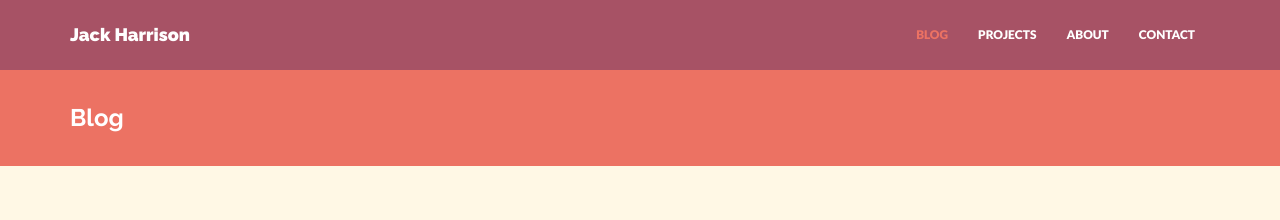
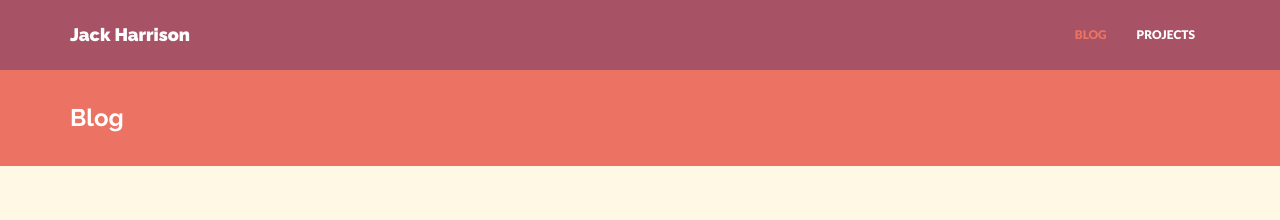
Before and after one commit to jhrrsn/jhrrsn.github.io, a Jekyll site: the page built from index.html, in a window 1280 px wide. Shown: the top 220 px of the page. Built offline with Jekyll 4.4.1, drawn with Linux system fonts in a browser that asks for light colours; nearby versions of some CDN libraries.

Commit message:
updated nav to remove contact & about

```diff
--- a/_includes/nav.html
+++ b/_includes/nav.html
@@ -14,8 +14,8 @@
       <ul class="nav navbar-nav">
         <li {% if page.title == "Blog" %}class="active"{% endif %}><a href="{{"/" | prepend: site.baseurl }}">BLOG</a></li>
         <li {% if page.title == "Projects" %}class="active"{% endif %}><a href="{{"/projects/" | prepend: site.baseurl }}">PROJECTS</a></li>
-        <li {% if page.title == "About" %}class="active"{% endif %}><a href="{{"/about/" | prepend: site.baseurl }}">ABOUT</a></li>
-        <li {% if page.title == "Contact" %}class="active"{% endif %}><a href="{{"/contact/" | prepend: site.baseurl }}">CONTACT</a></li>
+        <!-- <li {% if page.title == "About" %}class="active"{% endif %}><a href="{{"/about/" | prepend: site.baseurl }}">ABOUT</a></li> -->
+        <!-- <li {% if page.title == "Contact" %}class="active"{% endif %}><a href="{{"/contact/" | prepend: site.baseurl }}">CONTACT</a></li> -->
       </ul>
     </div><!--/.nav-collapse -->
   </div>
```
